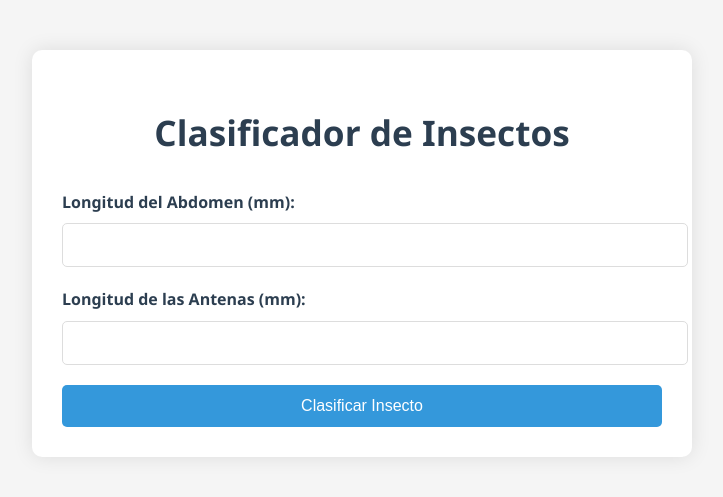
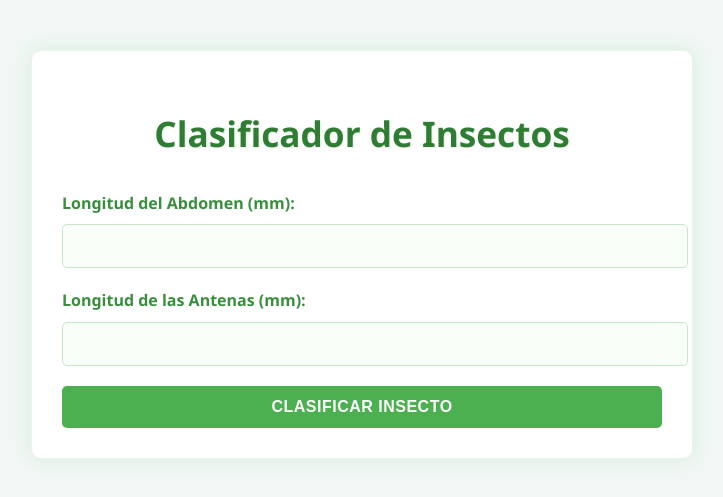
Before and after one commit to LuisMarioCruzHernandez182/flask3, a Flask app: page / in a window 1280 px wide. Shown: the top 497 px of the page, without its empty margins (278-1001 px from the left). Run offline with Flask 3, Linux system fonts and the light colour scheme; parts of the project's set-up code (start-up, migrations or seed data) failed here and were passed over.

Commit message:
Cambio de color

```diff
--- a/static/Styles.css
+++ b/static/Styles.css
@@ -1,11 +1,11 @@
-/* static/styles.css */
+/* static/styles.css - Versión Verde */
 
 /* Estilos generales */
 body {
     font-family: 'Segoe UI', Tahoma, Geneva, Verdana, sans-serif;
     line-height: 1.6;
     color: #333;
-    background-color: #f5f5f5;
+    background-color: #f0f7f4; /* Fondo verde claro */
     margin: 0;
     padding: 0;
 }
@@ -17,15 +17,17 @@ body {
     padding: 30px;
     background: white;
     border-radius: 10px;
-    box-shadow: 0 0 20px rgba(0, 0, 0, 0.1);
+    box-shadow: 0 0 20px rgba(46, 125, 50, 0.1); /* Sombra verde */
+    border: 1px solid #e8f5e9; /* Borde verde claro */
 }
 
 /* Título */
 h1 {
-    color: #2c3e50;
+    color: #2e7d32; /* Verde oscuro */
     text-align: center;
     margin-bottom: 30px;
     font-size: 2.2em;
+    text-shadow: 1px 1px 2px rgba(46, 125, 50, 0.1);
 }
 
 /* Formulario */
@@ -37,22 +39,24 @@ label {
     display: block;
     margin-bottom: 8px;
     font-weight: 600;
-    color: #2c3e50;
+    color: #388e3c; /* Verde medio */
 }
 
 input[type="number"] {
     width: 100%;
     padding: 12px;
-    border: 1px solid #ddd;
+    border: 1px solid #c8e6c9; /* Verde claro */
     border-radius: 5px;
     font-size: 16px;
-    transition: border 0.3s;
+    transition: all 0.3s;
+    background-color: #f8fef8; /* Fondo muy claro */
 }
 
 input[type="number"]:focus {
-    border-color: #3498db;
+    border-color: #4caf50; /* Verde */
     outline: none;
-    box-shadow: 0 0 5px rgba(52, 152, 219, 0.5);
+    box-shadow: 0 0 5px rgba(76, 175, 80, 0.5);
+    background-color: white;
 }
 
 /* Botón */
@@ -60,17 +64,26 @@ input[type="number"]:focus {
     display: block;
     width: 100%;
     padding: 12px;
-    background-color: #3498db;
+    background-color: #4caf50; /* Verde */
     color: white;
     border: none;
     border-radius: 5px;
     font-size: 16px;
     cursor: pointer;
-    transition: background-color 0.3s;
+    transition: all 0.3s;
+    font-weight: 600;
+    letter-spacing: 0.5px;
+    text-transform: uppercase;
 }
 
 .btn:hover {
-    background-color: #2980b9;
+    background-color: #388e3c; /* Verde más oscuro */
+    transform: translateY(-2px);
+    box-shadow: 0 4px 8px rgba(56, 142, 60, 0.3);
+}
+
+.btn:active {
+    transform: translateY(0);
 }
 
 /* Resultado */
@@ -80,16 +93,28 @@ input[type="number"]:focus {
     border-radius: 5px;
     text-align: center;
     font-size: 1.1em;
+    transition: all 0.5s ease;
 }
 
 .success {
     background-color: #d4edda;
     color: #155724;
+    border-left: 5px solid #4caf50;
 }
 
 .error {
     background-color: #f8d7da;
     color: #721c24;
+    border-left: 5px solid #f44336;
+}
+
+/* Efectos adicionales */
+.container {
+    transition: all 0.3s ease;
+}
+
+.container:hover {
+    box-shadow: 0 5px 25px rgba(46, 125, 50, 0.2);
 }
 
 /* Responsive */
@@ -98,4 +123,8 @@ input[type="number"]:focus {
         margin: 20px;
         padding: 20px;
     }
+
+    h1 {
+        font-size: 1.8em;
+    }
 }
```
